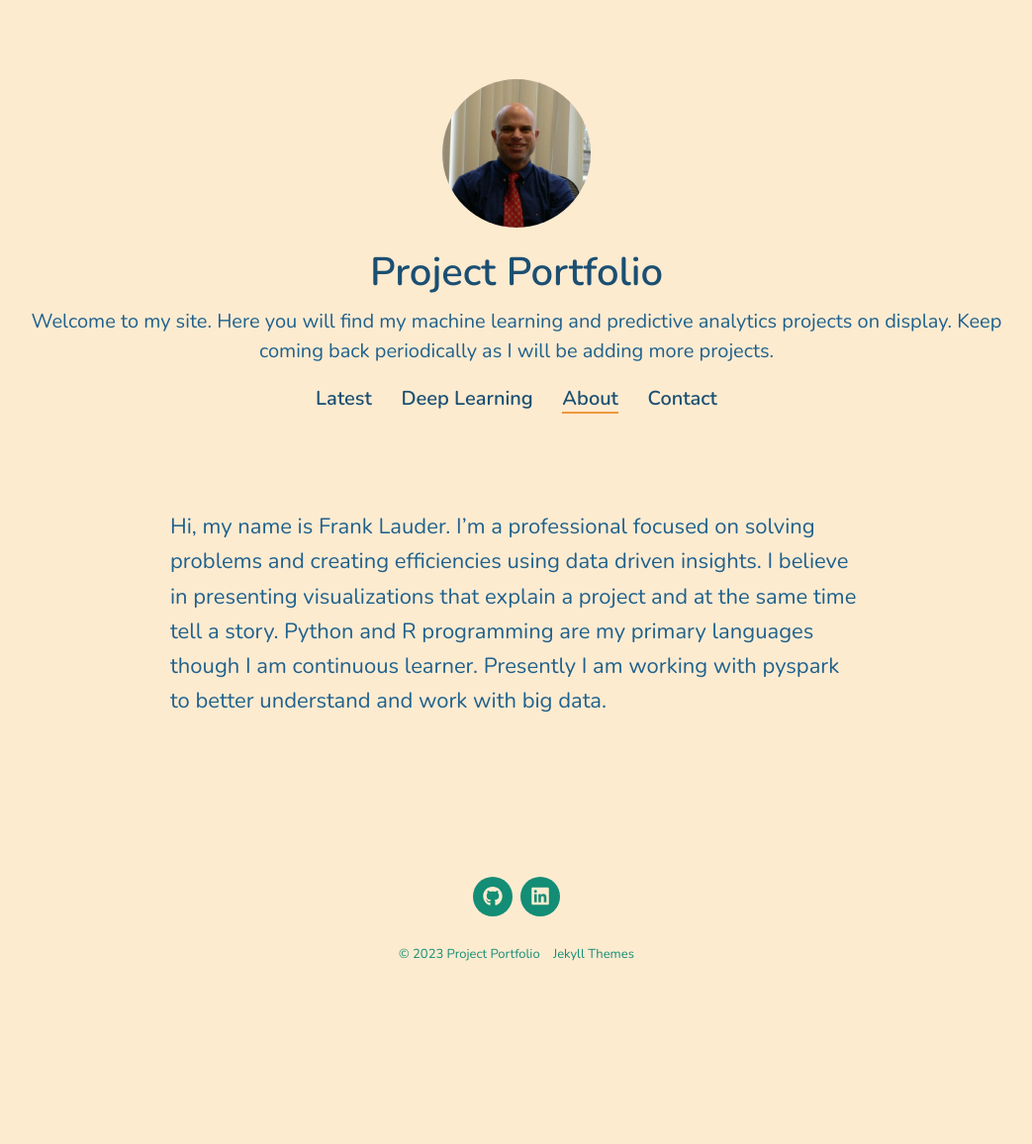
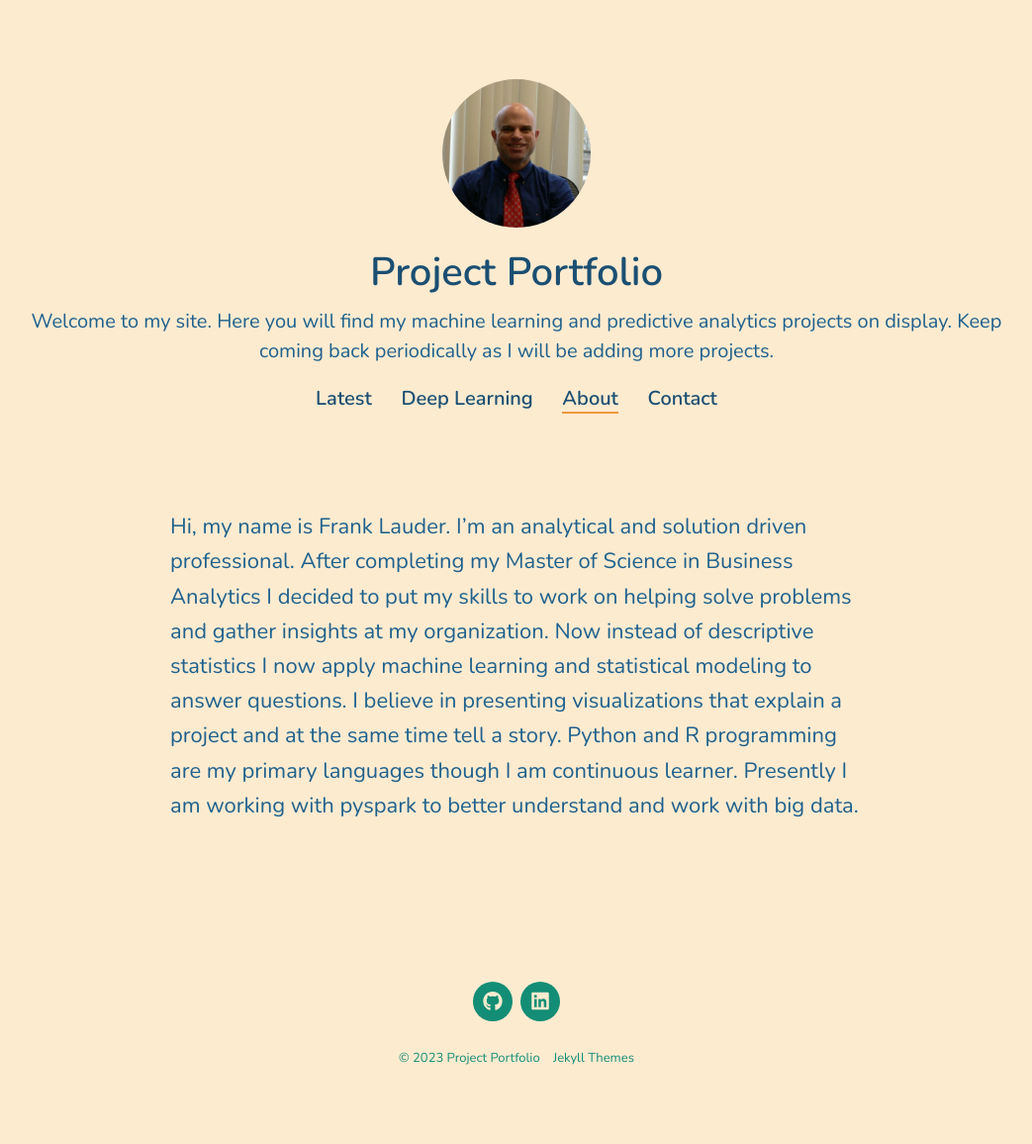
Before and after one commit to franklauder/franklauder.github.io, a Jekyll site: the page built from _pages/about.md, in a window 1280 px wide. Shown: the whole page at 99% size, without its empty margins (118-1161 px from the left). Built offline with Jekyll 4.4.1, drawn with Linux system fonts in a browser that asks for light colours; nearby versions of some CDN libraries; before the commit the page ends 1051 px from its top, so only the background shows below that.

Commit message:
Update about.md
Text update

```diff
--- a/_pages/about.md
+++ b/_pages/about.md
@@ -7,4 +7,5 @@ featured_image:'/images/Screenshot.png'
 
 
 
-Hi, my name is Frank Lauder.  I'm a professional focused on solving problems and creating efficiencies using data driven insights.  I believe in presenting visualizations that explain a project and at the same time tell a story.  Python and R programming are my primary languages though I am continuous learner.  Presently I am working with pyspark to better understand and work with big data.
+Hi, my name is Frank Lauder.   I’m an analytical and solution driven professional. After completing my Master of Science in Business Analytics I decided to put my skills to work on helping solve problems and gather insights at my organization.  Now instead of descriptive statistics I now apply machine learning and statistical modeling to answer questions.
+I believe in presenting visualizations that explain a project and at the same time tell a story.  Python and R programming are my primary languages though I am continuous learner.  Presently I am working with pyspark to better understand and work with big data.
```
